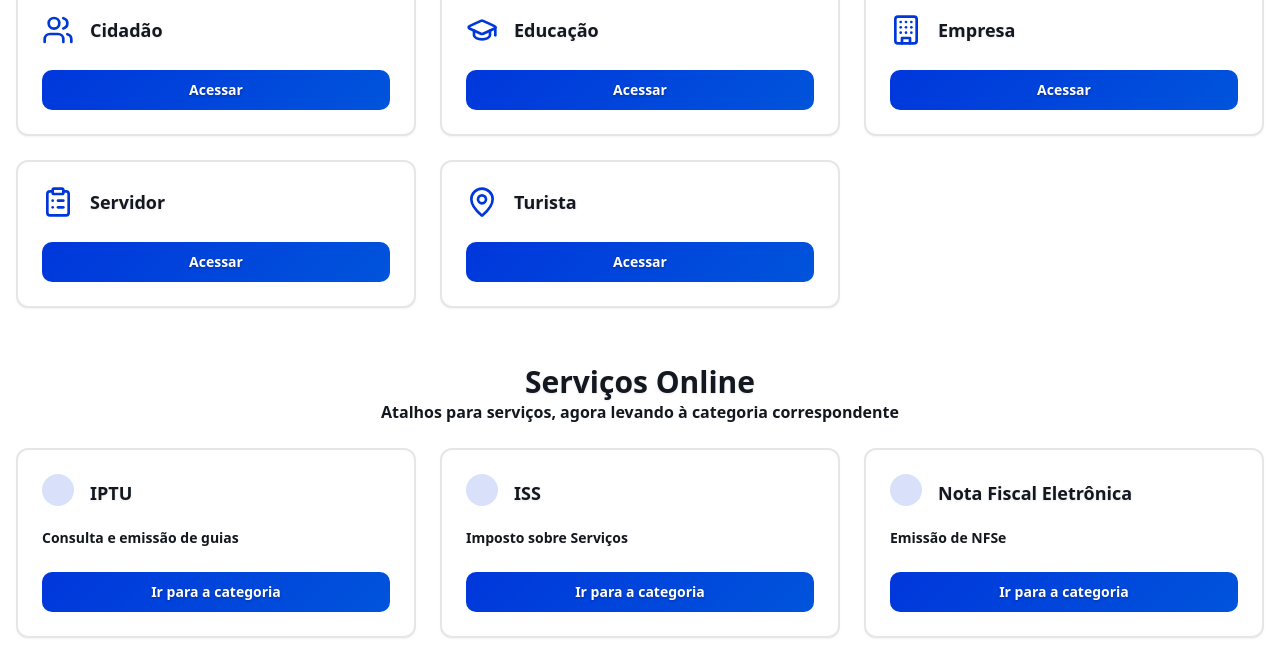
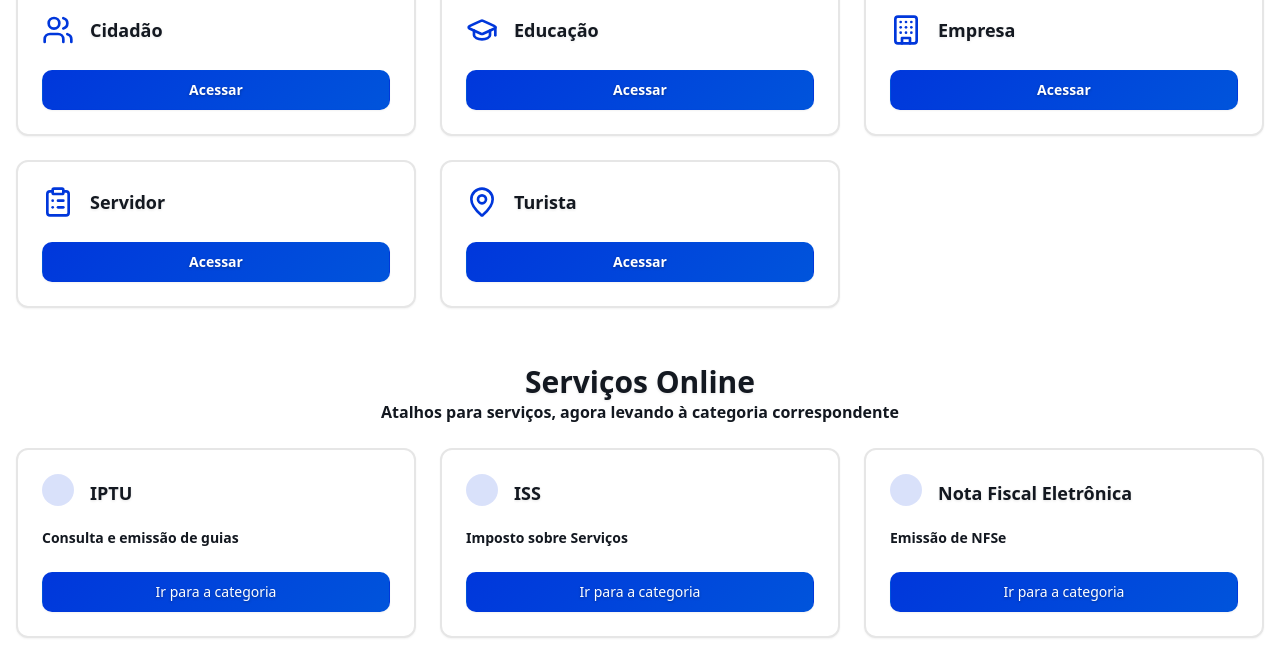
Before and after one commit to mmatteuus/araguaina2, a React (Vite) app: page /categorias in a window 1280 px wide. Shown: the part 232-894 px from the top of the page. Built offline with nearby package versions, Linux system fonts and the light colour scheme.

Commit message:
style: padronizar botões com variant primaryGradient e soft; aplicar nas telas principais e cards

```diff
--- a/src/components/ServiceCard.tsx
+++ b/src/components/ServiceCard.tsx
@@ -76,10 +76,7 @@ export const ServiceCard: React.FC<ServiceCardProps> = ({ service }) => {
         </p>
 
         <div className="mt-auto">
-          <Button
-            asChild
-            className="w-full bg-gradient-primary hover:bg-primary hover:scale-105 hover:shadow-xl transition-all duration-300 transform hover:shadow-primary/30 text-white font-semibold"
-          >
+          <Button asChild variant="primaryGradient" className="w-full hover:scale-105">
             <Link
               to={getServiceRoute(service.id)}
               className="flex items-center justify-center space-x-2 text-white"
--- a/src/components/ui/button.tsx
+++ b/src/components/ui/button.tsx
@@ -18,6 +18,10 @@ const buttonVariants = cva(
           "bg-secondary text-secondary-foreground hover:bg-secondary/80",
         ghost: "hover:bg-accent hover:text-accent-foreground",
         link: "text-primary underline-offset-4 hover:underline",
+        primaryGradient:
+          "bg-gradient-primary text-white shadow-sm hover:opacity-95 hover:shadow-lg border border-transparent transition-transform duration-200 will-change-transform",
+        soft:
+          "bg-primary/10 text-primary hover:bg-primary/20",
       },
       size: {
         default: "h-10 px-4 py-2",
--- a/src/pages/Buscar.tsx
+++ b/src/pages/Buscar.tsx
@@ -97,7 +97,7 @@ const Buscar = () => {
                       </div>
                     </div>
                     <div className="mt-auto">
-                      <Button asChild className="w-full bg-gradient-primary text-white font-semibold">
+                      <Button asChild variant="primaryGradient" className="w-full">
                         <Link to={`/servicos/${serv.slug}`}>Acessar</Link>
                       </Button>
                     </div>
--- a/src/pages/Categorias.tsx
+++ b/src/pages/Categorias.tsx
@@ -41,7 +41,7 @@ const Categorias = () => {
                     </h3>
                   </div>
                   <div className="mt-auto">
-                    <Button asChild className="w-full bg-gradient-primary hover:bg-primary hover:scale-105 hover:shadow-xl transition-all duration-300 transform hover:shadow-primary/30 text-white font-semibold">
+                    <Button asChild variant="primaryGradient" className="w-full hover:scale-105">
                       <Link to={`/categorias/${cat.id}`} className="flex items-center justify-center space-x-2 text-white">
                         <span className="text-white font-semibold">Acessar</span>
                       </Link>
@@ -78,7 +78,7 @@ const Categorias = () => {
                         {s.description}
                       </p>
                       <div className="mt-auto">
-                        <Button asChild className="w-full bg-gradient-primary hover:bg-primary text-white font-semibold">
+                        <Button asChild variant="primaryGradient" className="w-full">
                           <Link to={`/categorias/${catId}`}>Ir para a categoria</Link>
                         </Button>
                       </div>
--- a/src/pages/CategoriasLista.tsx
+++ b/src/pages/CategoriasLista.tsx
@@ -73,7 +73,7 @@ const CategoriasLista = () => {
                       {serv.secretaria_responsavel || serv.category}
                     </p>
                     <div className="mt-auto">
-                      <Button asChild className="w-full bg-gradient-primary hover:bg-primary hover:scale-105 hover:shadow-xl transition-all duration-300 transform hover:shadow-primary/30 text-white font-semibold">
+                      <Button asChild variant="primaryGradient" className="w-full hover:scale-105">
                         <Link to={`/servicos/${serv.slug}`} className="flex items-center justify-center space-x-2 text-white">
                           <span className="text-white font-semibold">Acessar</span>
                         </Link>
--- a/src/pages/ServicoDetalhe.tsx
+++ b/src/pages/ServicoDetalhe.tsx
@@ -85,7 +85,7 @@ const ServicoDetalhe = () => {
               )}
 
               <div className="flex flex-col sm:flex-row gap-3 pt-2">
-                <Button asChild className="bg-gradient-primary hover:bg-primary text-white font-semibold">
+                <Button asChild variant="primaryGradient">
                   <a href={primaryHref} target={primaryTarget} rel={primaryTarget ? "noopener noreferrer" : undefined}>
                     Ir para o serviço
                   </a>
--- a/src/pages/services/IPTUPage.tsx
+++ b/src/pages/services/IPTUPage.tsx
@@ -92,7 +92,7 @@ const IPTUPage = () => {
                 Você será redirecionado para o portal oficial da Prefeitura de Araguaína
               </p>
               <div className="text-center">
-                <Button asChild size="lg" className="bg-gradient-primary hover:bg-primary/90">
+                <Button asChild size="lg" variant="primaryGradient">
                   <a
                     href="https://www.araguaina.to.gov.br/servicos/iptu"
                     target="_blank"
--- a/src/pages/services/MapaPage.tsx
+++ b/src/pages/services/MapaPage.tsx
@@ -74,7 +74,7 @@ const MapaPage = () => {
               <p className="text-muted-foreground mb-4">
                 Explore a cidade e encontre serviços públicos facilmente
               </p>
-              <Button asChild size="lg" className="bg-gradient-primary hover:bg-primary/90">
+              <Button asChild size="lg" variant="primaryGradient">
                 <a
                   href="https://www.araguaina.to.gov.br/mapa"
                   target="_blank"
```
